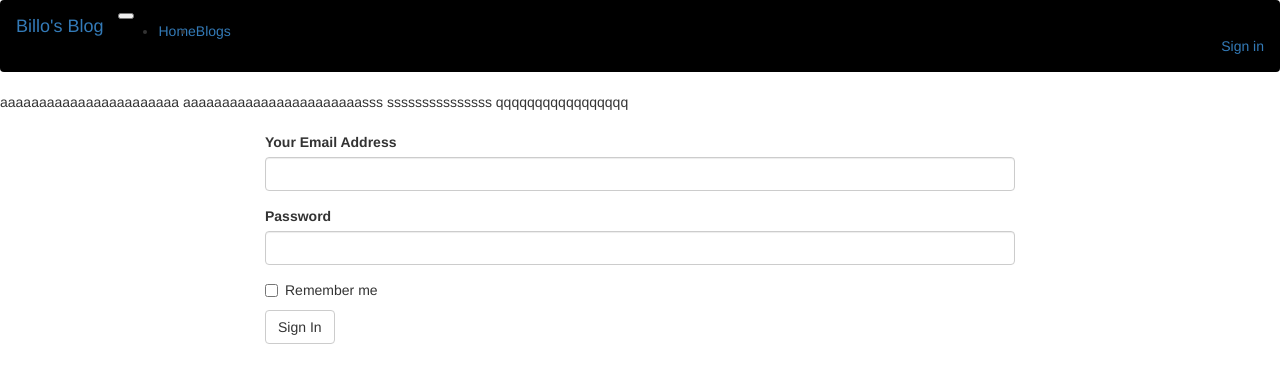
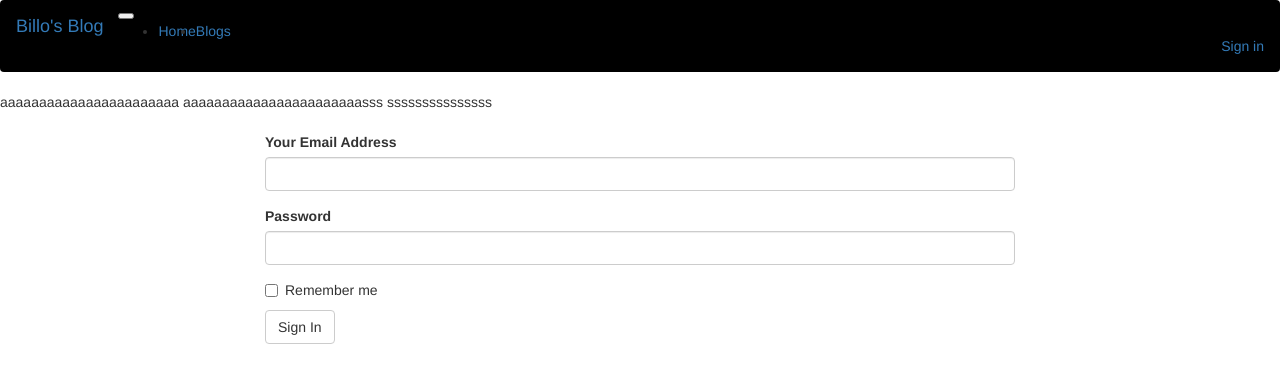
Before and after one commit to billodiallo/Blog, a Flask app: page /authenticate/login in a window 1280 px wide. Shown: the top 372 px of the page. Run offline with Flask 2, Linux system fonts and the light colour scheme; some libraries are stand-ins or nearby versions.

```diff
--- a/app/templates/navbar.html
+++ b/app/templates/navbar.html
@@ -46,4 +46,3 @@
 aaaaaaaaaaaaaaaaaaaaaaa
 aaaaaaaaaaaaaaaaaaaaaaasss
 sssssssssssssss
-qqqqqqqqqqqqqqqqq
```
